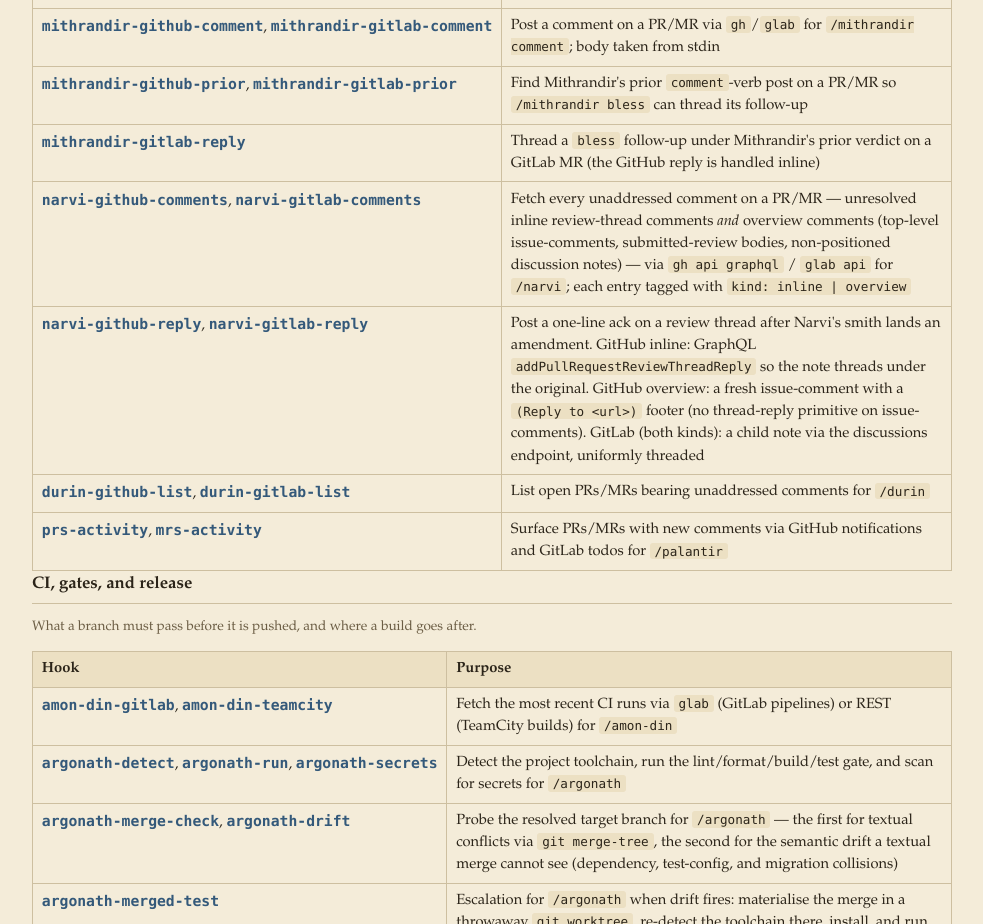
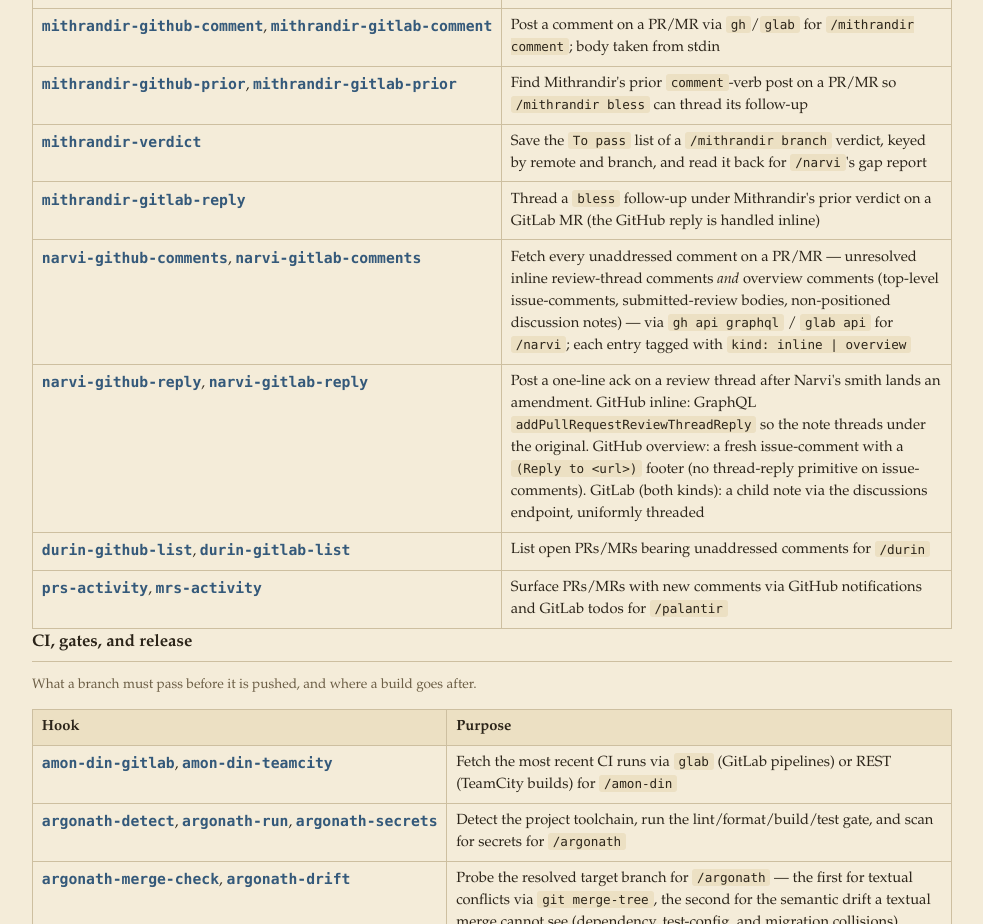
Before and after one commit to LarryHsiao/Skadi, a plain HTML site: page handbook/hooks.html in a window 1280 px wide. Shown: the part 4308-5232 px from the top of the page, without its empty margins (148-1131 px from the left). Drawn offline with Linux system fonts and the light colour scheme.

Commit message:
Save a branch verdict's To pass list for Narvi to read
/mithrandir branch posts nothing on the forge, so /narvi's gap report
had no verdict to compare reviewer comments against. Step 5b now saves
the To pass list, keyed by profile, origin remote and branch, with the
HEAD sha; Narvi's step 9a reads it back and skips when the saved sha is
no longer on the branch.

Co-Authored-By: Claude Sonnet 5.5 <noreply@anthropic.com>

```diff
--- a/handbook/hooks.html
+++ b/handbook/hooks.html
@@ -262,6 +262,10 @@
             <td>Find Mithrandir's prior <code>comment</code>-verb post on a PR/MR so <code>/mithrandir bless</code> can thread its follow-up</td>
           </tr>
           <tr>
+            <td><span class="name">mithrandir-verdict</span></td>
+            <td>Save the <code>To pass</code> list of a <code>/mithrandir branch</code> verdict, keyed by remote and branch, and read it back for <code>/narvi</code>'s gap report</td>
+          </tr>
+          <tr>
             <td><span class="name">mithrandir-gitlab-reply</span></td>
             <td>Thread a <code>bless</code> follow-up under Mithrandir's prior verdict on a GitLab MR (the GitHub reply is handled inline)</td>
           </tr>
--- a/settings.json
+++ b/settings.json
@@ -83,6 +83,7 @@
       "Bash(~/.claude/hooks/mithrandir-github-prior.sh:*)",
       "Bash(~/.claude/hooks/mithrandir-gitlab-prior.sh:*)",
       "Bash(~/.claude/hooks/mithrandir-gitlab-reply.sh:*)",
+      "Bash(~/.claude/hooks/mithrandir-verdict.sh:*)",
       "Bash(~/.claude/hooks/narvi-github-comments.sh:*)",
       "Bash(~/.claude/hooks/narvi-gitlab-comments.sh:*)",
       "Bash(~/.claude/hooks/narvi-github-reply.sh:*)",
```
Also changed, not shown: 4 other files.
